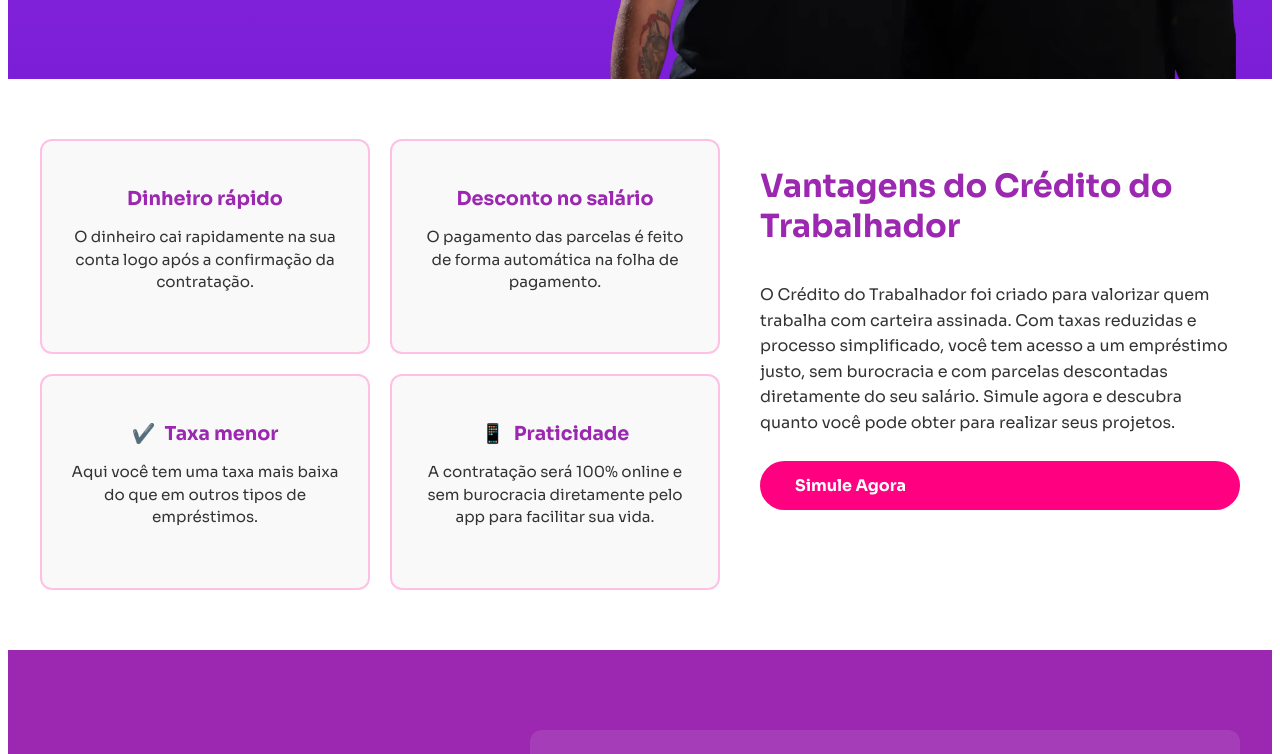
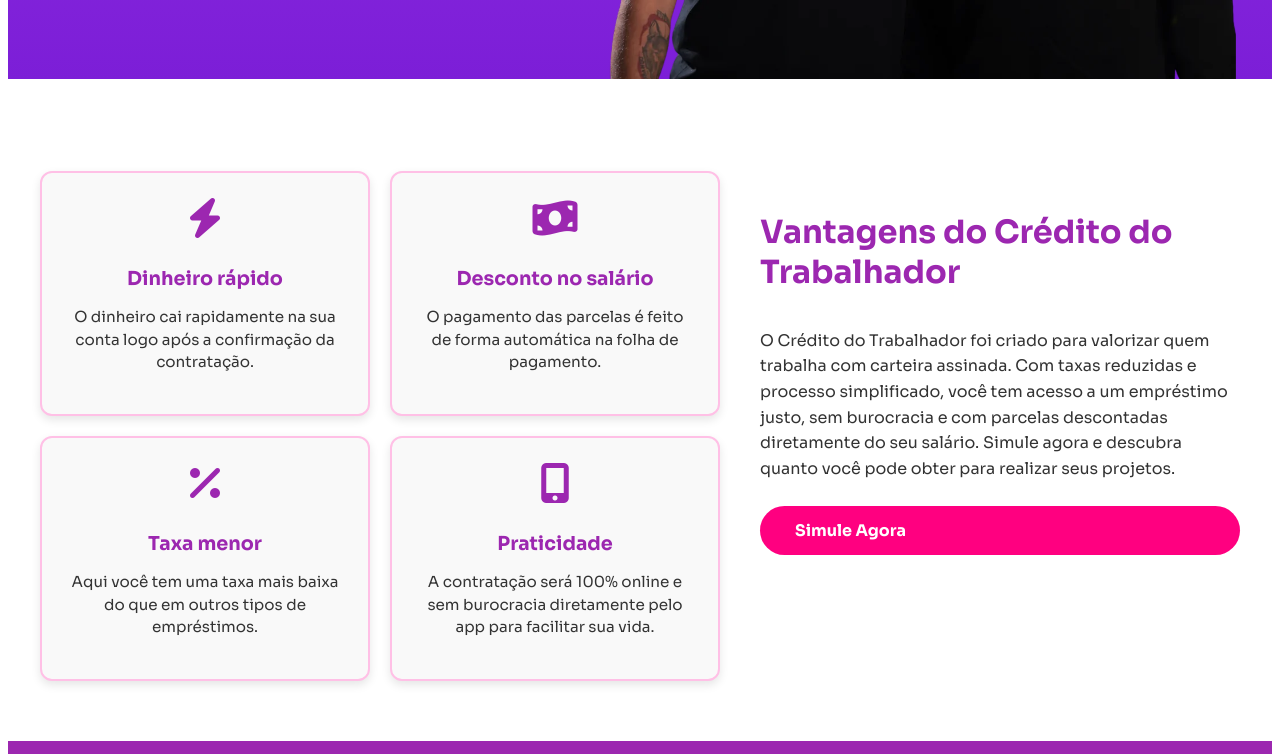
Before and after one commit to cauapisoni-cyber/lp-claw-clt-1, an Angular app: page / in a window 1280 px wide. Shown: the part 1580-2334 px from the top of the page. Built offline with nearby package versions, Linux system fonts and the light colour scheme.

Commit message:
mudando design

```diff
--- a/src/app/components/home/home.css
+++ b/src/app/components/home/home.css
@@ -2,6 +2,43 @@
    FONTES E RESET BÁSICO
 ============================== */
 @import url("https://fonts.googleapis.com/css2?family=Sora:wght@400;600;700;900&display=swap");
+
+.cards {
+  display: grid;
+  grid-template-columns: repeat(auto-fit, minmax(220px, 1fr));
+  gap: 2rem;
+  text-align: center;
+  margin-top: 2rem;
+}
+
+.card {
+  background: #fff;
+  padding: 1.5rem;
+  border-radius: 16px;
+  box-shadow: 0 4px 10px rgba(0,0,0,0.1);
+  transition: transform 0.2s ease;
+}
+
+.card:hover {
+  transform: translateY(-4px);
+}
+
+.card-icon {
+  font-size: 2.5rem;
+  color: #9c27b0;
+  margin-bottom: 0.5rem;
+}
+
+.card h3 {
+  font-size: 1.2rem;
+  margin-bottom: 0.5rem;
+  color: #222;
+}
+
+.card p {
+  color: #555;
+  font-size: 0.95rem;
+}
 
 html, body {
   margin: 0;
--- a/src/app/components/home/home.html
+++ b/src/app/components/home/home.html
@@ -78,7 +78,7 @@
         <li>Tudo rápido, fácil e sem complicação</li>
       </ul>
       <a class="cta-button"
-         href="https://api.whatsapp.com/send/?phone=554830544121&text=Ol%C3%A1%21+Vim+pelo+site+da+Claw+e+gostaria+de+mais+informa%C3%A7%C3%B5es+sobre+o+Cr%C3%A9dito+do+Trabalhador%21&type=phone_number&app_absent=0"
+         href="https://api.whatsapp.com/send/?phone=554830544121&text=[L1]+Ol%C3%A1%21+Vim+pelo+site+da+Claw+e+gostaria+de+mais+informa%C3%A7%C3%B5es+sobre+o+Cr%C3%A9dito+do+Trabalhador%21&type=phone_number&app_absent=0"
          target="_blank"
          rel="noopener noreferrer">
         Simule Agora
@@ -96,19 +96,26 @@
   <div class="vantagens-container">
     <div class="cards">
       <div class="card">
+        <i class="fa-solid fa-bolt card-icon"></i>
         <h3>Dinheiro rápido</h3>
         <p>O dinheiro cai rapidamente na sua conta logo após a confirmação da contratação.</p>
       </div>
+
       <div class="card">
+        <i class="fa-solid fa-money-bill-wave card-icon"></i>
         <h3>Desconto no salário</h3>
         <p>O pagamento das parcelas é feito de forma automática na folha de pagamento.</p>
       </div>
+
       <div class="card">
-        <h3><span class="icon">✔️</span> Taxa menor</h3>
+        <i class="fa-solid fa-percent card-icon"></i>
+        <h3>Taxa menor</h3>
         <p>Aqui você tem uma taxa mais baixa do que em outros tipos de empréstimos.</p>
       </div>
+
       <div class="card">
-        <h3><span class="icon">📱</span> Praticidade</h3>
+        <i class="fa-solid fa-mobile-screen-button card-icon"></i>
+        <h3>Praticidade</h3>
         <p>A contratação será 100% online e sem burocracia diretamente pelo app para facilitar sua vida.</p>
       </div>
     </div>
@@ -116,7 +123,7 @@
       <h2>Vantagens do Crédito do Trabalhador</h2>
       <p>O Crédito do Trabalhador foi criado para valorizar quem trabalha com carteira assinada. Com taxas reduzidas e processo simplificado, você tem acesso a um empréstimo justo, sem burocracia e com parcelas descontadas diretamente do seu salário. Simule agora e descubra quanto você pode obter para realizar seus projetos.</p>
       <a class="cta-button text-center"
-         href="https://api.whatsapp.com/send/?phone=554830544121&text=Ol%C3%A1%21+Vim+pelo+site+da+Claw+e+gostaria+de+mais+informa%C3%A7%C3%B5es+sobre+o+Cr%C3%A9dito+do+Trabalhador%21&type=phone_number&app_absent=0"
+         href="https://api.whatsapp.com/send/?phone=554830544121&text=[L1]+Ol%C3%A1%21+Vim+pelo+site+da+Claw+e+gostaria+de+mais+informa%C3%A7%C3%B5es+sobre+o+Cr%C3%A9dito+do+Trabalhador%21&type=phone_number&app_absent=0"
          target="_blank"
          rel="noopener noreferrer">
         Simule Agora
@@ -136,7 +143,7 @@
         Regulamentado pelo Governo Federal, este crédito permite que você obtenha melhores condições financeiras, com taxas de juros
         significativamente menores que as praticadas em empréstimos pessoais convencionais.
       </p>
-      <a href="https://api.whatsapp.com/send/?phone=554830544121&text=Olá!+Vim+pelo+site+da+Claw+e+gostaria+de+tirar+minhas+dúvidas+sobre+o+Crédito+do+Trabalhador!&type=phone_number&app_absent=0"
+      <a href="https://api.whatsapp.com/send/?phone=554830544121&text=[L1]+Ol%C3%A1%21+Vim+pelo+site+da+Claw+e+gostaria+de+mais+informa%C3%A7%C3%B5es+sobre+o+Cr%C3%A9dito+do+Trabalhador%21&type=phone_number&app_absent=0"
          target="_blank"
          rel="noopener noreferrer"
          class="faq-button">
@@ -203,8 +210,8 @@
         <li>Atendimento humanizado 100% digital</li>
       </ul>
       <div class="especialista-dados">
-        <p><strong>+4.400 MIL</strong><br> Avaliações 5 estrelas no Google!</p>
-        <p><strong>+R$120.000 MILHÕES</strong><br> Em crédito liberados!</p>
+        <p><strong>+6.100 MIL</strong><br> Avaliações 5 estrelas no Google!</p>
+        <p><strong>+R$140.000 MILHÕES</strong><br> Em crédito liberados!</p>
       </div>
     </div>
   </div>
--- a/src/index.html
+++ b/src/index.html
@@ -2,10 +2,11 @@
 <html lang="en">
 <head>
   <meta charset="utf-8">
-  <title>LandingPageClawExpress</title>
+  <title>Claw Express</title>
   <base href="/">
   <meta name="viewport" content="width=device-width, initial-scale=1">
-  <link rel="icon" type="image/x-icon" href="favicon.ico">
+  <link rel="icon" type="image/x-icon" href="/img/favicon.png">
+  <link rel="stylesheet" href="https://cdnjs.cloudflare.com/ajax/libs/font-awesome/6.5.0/css/all.min.css">
 </head>
 <body>
   <app-root></app-root>
```
Also changed, not shown: public/img/favicon.png (added).
